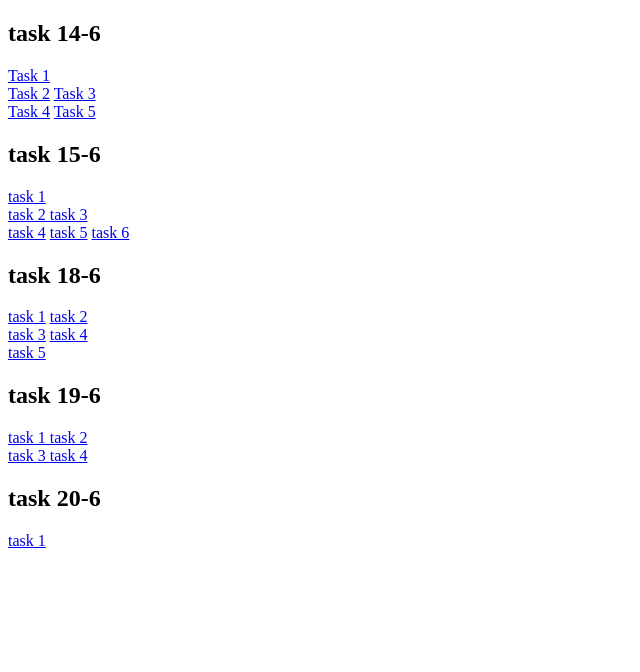
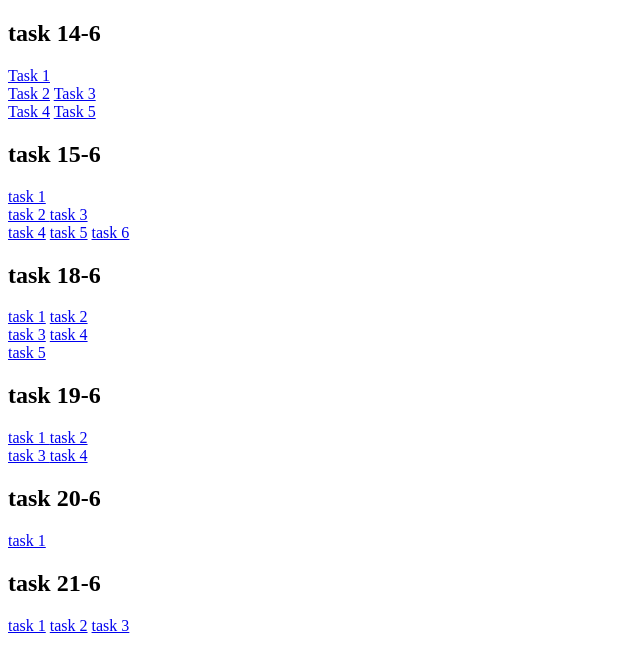
Before and after one commit to LaithY0/Html_Css_task, a plain HTML site: page index.html in a window 1280 px wide. Shown: the whole page, without its empty margins (0-640 px from the left). Drawn offline with Linux system fonts and the light colour scheme.

Commit message:
last edit today

```diff
--- a/index.html
+++ b/index.html
@@ -38,5 +38,10 @@
 
     <a href="./task_20-6/task1.html">task 1 </a>
 
+    <h2>task 21-6</h2>
+    <a href="./task_21-6/task1.html">task 1</a>
+    <a href="./task_21-6/task2.html">task 2</a>
+    <a href="./task_21-6/task3.html">task 3</a>
+
 </body>
 </html>
```
Also changed, not shown: task_19-6/task3.html (+1 -1 lines), task_21-6/task3.html (+1 -1 lines).
